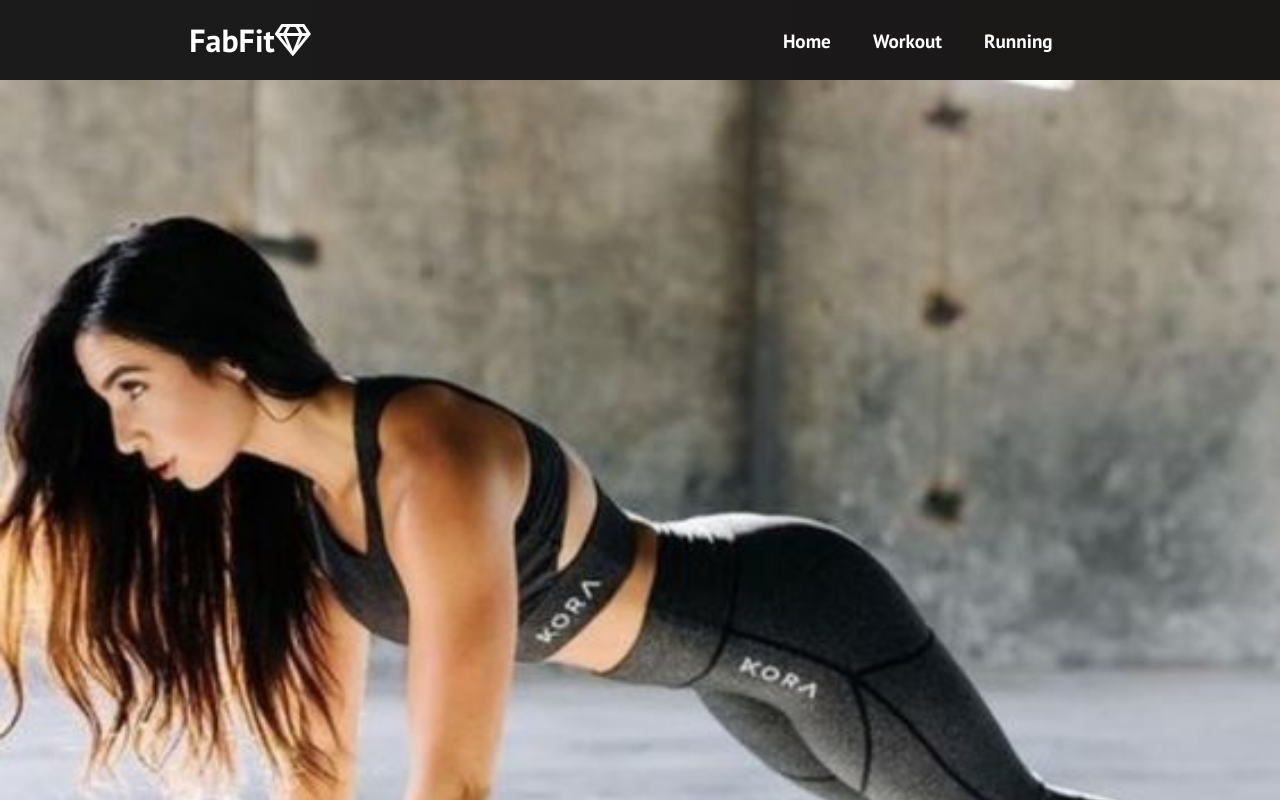
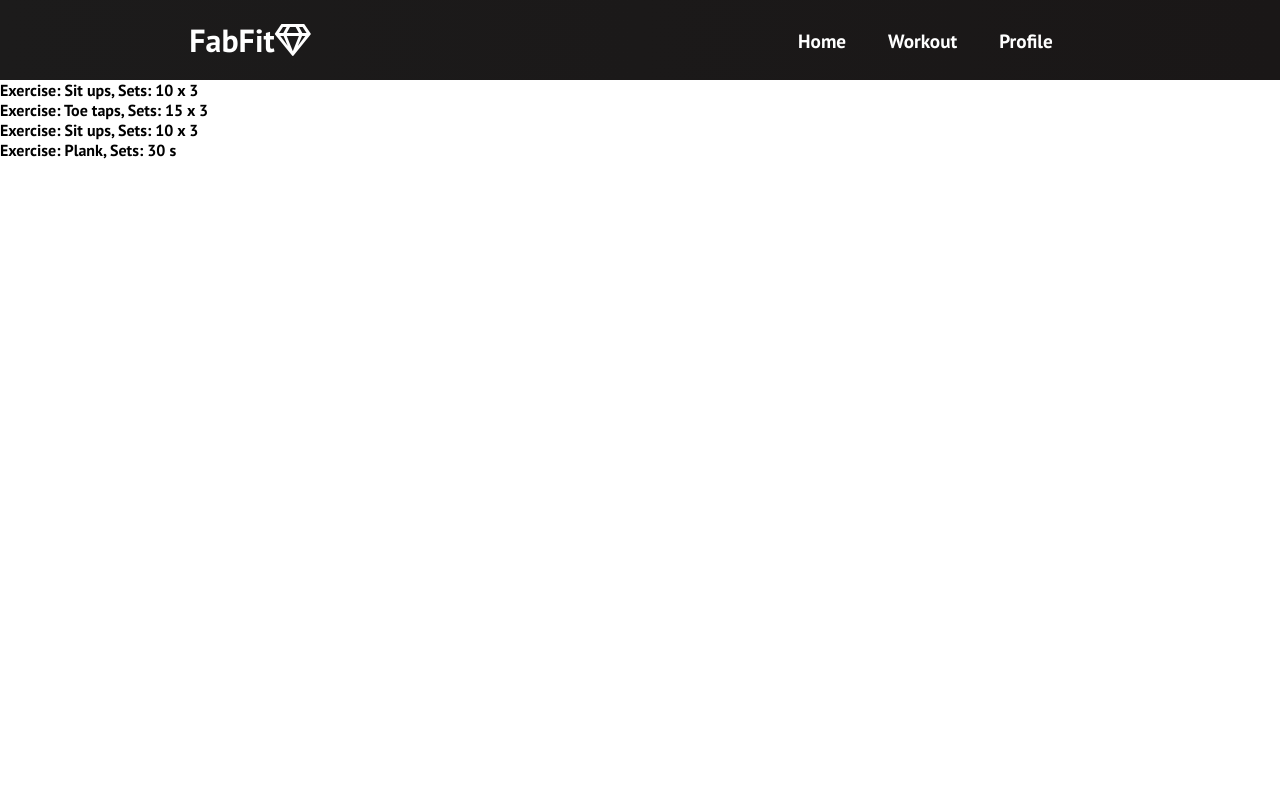
Before and after one commit to Salmihanna/workout-app-frontend, a React (Create React App) app: page /workout/1 in a window 1280 px wide. Before the commit this address led to /sign-in. Shown: the top 800 px of the page. Built offline with nearby package versions, Linux system fonts and the light colour scheme.

Commit message:
Added some new files

```diff
--- a/src/App.tsx
+++ b/src/App.tsx
@@ -6,12 +6,15 @@ import {
 } from "react-router-dom";
 import "./App.css";
 import Navbar from "./components/Navbar/Navbar";
+import UserProfile from "./views/UserProfile";
 import Home from "./views/Home";
 import Run from "./views/Run";
 import SignIn from "./views/SignIn";
 import SignUp from "./views/SignUp";
 import Workout from "./views/Workout";
 import Yoga from "./views/Yoga";
+import Exercise from "./views/Exercise";
+import ListExercises from "./components/ListExercises";
 
 function App() {
   return (
@@ -21,12 +24,15 @@ function App() {
         <Routes>
           <Route path="/" element={<Home />} />
           <Route path="/home" element={<Home />} />
+          <Route path="/profile" element={<UserProfile />} />
           <Route path="/sign-in" element={<SignIn />} />
           <Route path="/sign-up" element={<SignUp />} />
           <Route path="/workout" element={<Workout />} />
-          <Route path="/run" element={<Run />} />
+          {/* <Route path="/run" element={<Run />} /> */}
           <Route path="/yoga" element={<Yoga />} />
           <Route path="/*" element={<Navigate to="/sign-in" />} />
+          <Route path="/workout/:exercise" element={<Exercise />} />
+          <Route path="/list-all-exercise" element={<ListExercises />} />
         </Routes>
       </Router>
     </>
--- a/src/components/ListExercises.tsx
+++ b/src/components/ListExercises.tsx
@@ -7,7 +7,7 @@ type ListExercisesProps = {
 };
 
 const ListExercises = () => {
-  const API_GET_ALL_EXERCISES = "http://localhost:8080/api/exercises";
+  const API_GET_ALL_EXERCISES = "http://localhost:8080/api/v1/exercises";
 
   const [allExercises, setAllExercises] = useState<ListExercisesProps[]>([]);
 
--- a/src/components/Navbar/Navbar.tsx
+++ b/src/components/Navbar/Navbar.tsx
@@ -49,9 +49,18 @@ const Navbar = () => {
                 Workout
               </Link>
             </li>
-            <li className="nav-item">
+            {/* <li className="nav-item">
               <Link to="/run" className="nav-links" onClick={closeMobileMenu}>
                 Running
+              </Link>
+            </li> */}
+            <li className="nav-item">
+              <Link
+                to="/profile"
+                className="nav-links"
+                onClick={closeMobileMenu}
+              >
+                Profile
               </Link>
             </li>
             <li className="nav-item">
--- a/src/components/SignInForm/SignInForm.tsx
+++ b/src/components/SignInForm/SignInForm.tsx
@@ -3,10 +3,12 @@ import { Button } from "../Button/Button";
 import "../../App.css";
 import "./SignInForm.css";
 import axios from "axios";
+import { useNavigate } from "react-router-dom";
 
 const SignInForm = () => {
   const [username, setUsername] = useState("");
   const [password, setPassWord] = useState("");
+  const navigate = useNavigate();
 
   const validateForm = () => {
     return username.length > 0 && password.length > 0;
@@ -14,30 +16,23 @@ const SignInForm = () => {
 
   const handleSubmit = async () => {
     try {
-      await fetch("http://localhost:8080/api/v1/sign-in", {
-        method: "POST",
-        mode: "no-cors",
-        headers: {
-          Accept: "application/json",
-          ContentType: "application/json",
-          AccessControlAllowOrigin: "*",
-          // "Access-Control-Allow-Methods": "POST",
-          // "Access-Control-Allow-Headers": "*",
-        },
-        body: JSON.stringify({ username: username, password: password }),
-      });
-      // await axios.post("http://localhost:8080/api/v1/sign-in", {
-      //   headers: {
-      //     "Content-Type": "application/json",
-      //     "Access-Control-Allow-Origin": "*",
-      //   },
-      //   data: { username: username, password: password },
-      //   withCredentials: true,
-      // });
+      await axios
+        .post("http://localhost:8080/api/v1/sign-in", {
+          headers: {
+            "Content-Type": "application/json",
+          },
+          username,
+          password,
+        })
+        .then((res) => {
+          if (res.data.jwt) {
+            window.localStorage.setItem("jwt", res.data.jwt);
+            navigate("/profile");
+          }
+        });
     } catch (e) {
-      console.log(e);
+      console.log("error", e);
     }
-    console.log(username, " ", password);
   };
 
   return (
--- /dev/null
+++ b/src/views/Exercise.tsx
@@ -0,0 +1,56 @@
+import { useEffect, useState } from "react";
+import { useParams } from "react-router-dom";
+
+const Exercise = () => {
+  const { exercise } = useParams();
+  const [title, setTitle] = useState("");
+  const [exercises, setExercises] = useState([
+    { name: "Sit ups", setsReps: "10 x 3" },
+    { name: "Toe taps", setsReps: "15 x 3" },
+    { name: "Sit ups", setsReps: "10 x 3" },
+    { name: "Plank", setsReps: "30 s" },
+  ]);
+  useEffect(() => {
+    if (exercise === "quick-core-workout") {
+      setTitle("Quick core workout");
+    }
+    if (exercise === "legday") {
+      setTitle("Legday");
+      setExercises([
+        { name: "Squats", setsReps: "10 x 3" },
+        { name: "Step ups", setsReps: "15 x 3" },
+        { name: "Forward Lunge", setsReps: "16 x 3" },
+        { name: "Hip Thrust", setsReps: "20 x 3" },
+        { name: "Squats", setsReps: "10 x 3" },
+        { name: "Step ups", setsReps: "15 x 3" },
+        { name: "Forward Lunge", setsReps: "16 x 3" },
+        { name: "Hip Thrust", setsReps: "20 x 3" },
+      ]);
+    }
+    if (exercise === "upperbody-workout") {
+      setTitle("Upperbody Workout");
+      setExercises([
+        { name: "Overhead press", setsReps: "10 x 3" },
+        { name: "Push ups", setsReps: "15 x 3" },
+        { name: "Bicep Crul", setsReps: "10 x 3" },
+        { name: "Overhead press", setsReps: "10 x 3" },
+        { name: "Push ups", setsReps: "15 x 3" },
+        { name: "Bicep Crul", setsReps: "10 x 3" },
+      ]);
+    }
+  }, []);
+
+  return (
+    <div>
+      <h1>{title}</h1>
+      {exercises.map((ex) => (
+        <div>
+          <span>Exercise: {ex.name}, </span>
+          <span>Sets: {ex.setsReps}</span>
+        </div>
+      ))}
+    </div>
+  );
+};
+
+export default Exercise;
--- /dev/null
+++ b/src/views/UserProfile.tsx
@@ -0,0 +1,19 @@
+import axios from "axios";
+import { useEffect } from "react";
+
+const UserProfile = () => {
+  // useEffect(() => {
+  //   axios.get("http://localhost:8080/api/v1/sign-in");
+  // }, []);
+
+  return (
+    <div>
+      <h1>Profile</h1>
+      <h2>Name: </h2>
+      <h2>Username: </h2>
+      <h2>email: </h2>
+    </div>
+  );
+};
+
+export default UserProfile;
--- a/src/views/Workout.tsx
+++ b/src/views/Workout.tsx
@@ -1,7 +1,36 @@
 import "../App.css";
+import Card from "../components/Cards/components/Card";
 
 const Workout = () => {
-  return <h1>Workout</h1>;
+  return (
+    <div className="cards">
+      <h1>Pick a workout</h1>
+      <div className="cards__container">
+        <div className="cards__wrapper">
+          <ul className="cards__items">
+            <Card
+              src="images/workout-nr1.jpg"
+              text="Quick core workout"
+              label="5 min"
+              path="/workout/quick-core-workout"
+            />
+            <Card
+              src="images/workout-nr3.jpg"
+              text="Legday"
+              label="20 min"
+              path="/workout/legday"
+            />
+            <Card
+              src="images/workout-nr4.jpg"
+              text="UpperBody workout"
+              label="15 min"
+              path="/workout/upperbody-workout"
+            />
+          </ul>
+        </div>
+      </div>
+    </div>
+  );
 };
 
 export default Workout;
```
